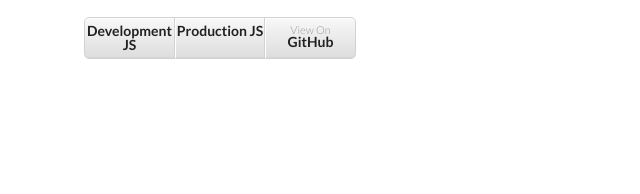
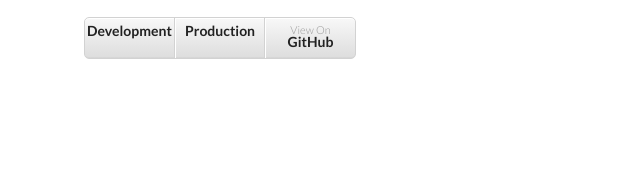
Before and after one commit to leafygreen/backbone-bootstrap-modals, a plain HTML site: page index.html in a window 1280 px wide. Shown: the part 236-430 px from the top of the page, 126-766 px from the left. Drawn offline with Linux system fonts and the light colour scheme.

Commit message:
Tweak formatting

```diff
--- a/index.html
+++ b/index.html
@@ -22,8 +22,8 @@
 
 
         <ul>
-          <li><a href="https://raw.githubusercontent.com/leafygreen/backbone-bootstrap-modals/master/lib/backbone-bootstrap-modals.js"><strong>Development JS</strong></a></li>
-          <li><a href="https://raw.githubusercontent.com/leafygreen/backbone-bootstrap-modals/master/lib/backbone-bootstrap-modals.min.js"><strong>Production JS</strong></a></li>
+          <li><a href="https://raw.githubusercontent.com/leafygreen/backbone-bootstrap-modals/master/lib/backbone-bootstrap-modals.js"><strong>Development</strong></a></li>
+          <li><a href="https://raw.githubusercontent.com/leafygreen/backbone-bootstrap-modals/master/lib/backbone-bootstrap-modals.min.js"><strong>Production</strong></a></li>
           <li><a href="https://github.com/leafygreen/backbone-bootstrap-modals">View On <strong>GitHub</strong></a></li>
         </ul>
       </header>
```
